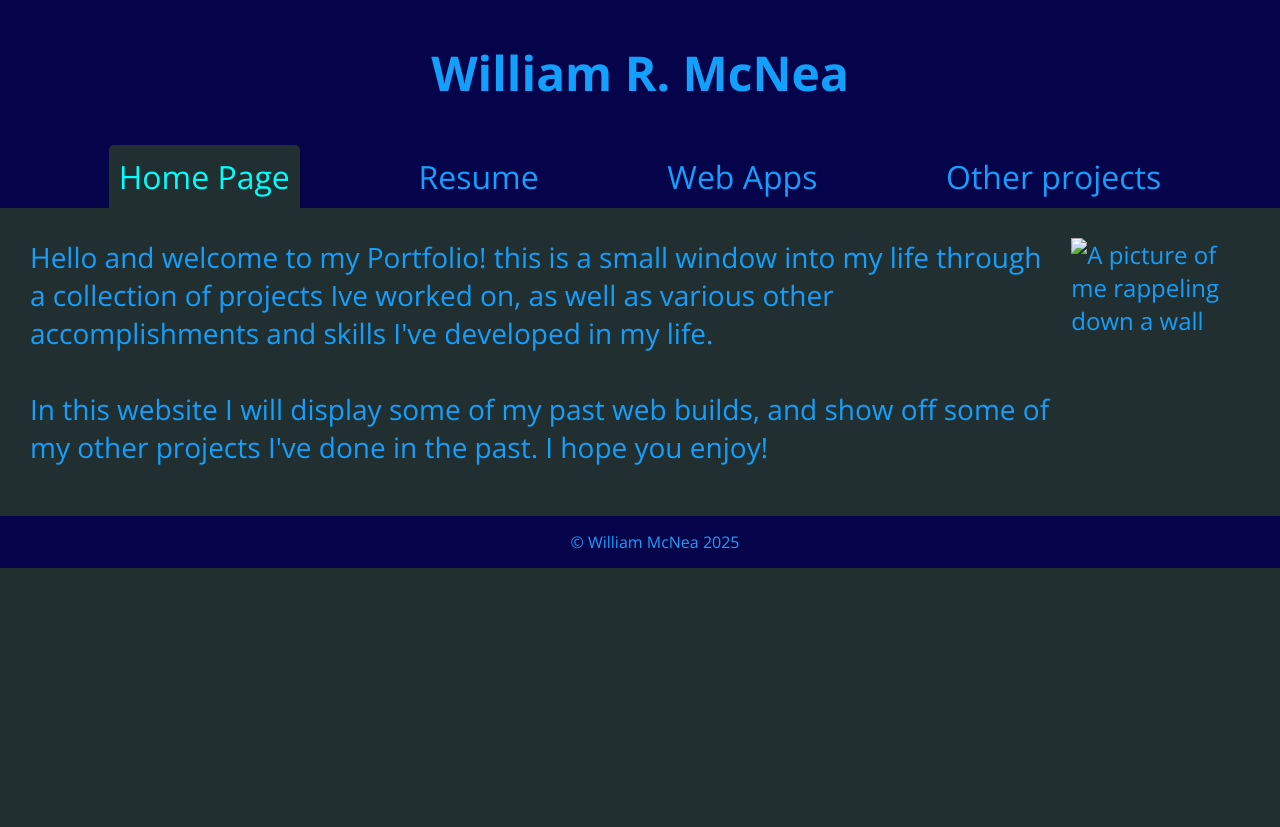
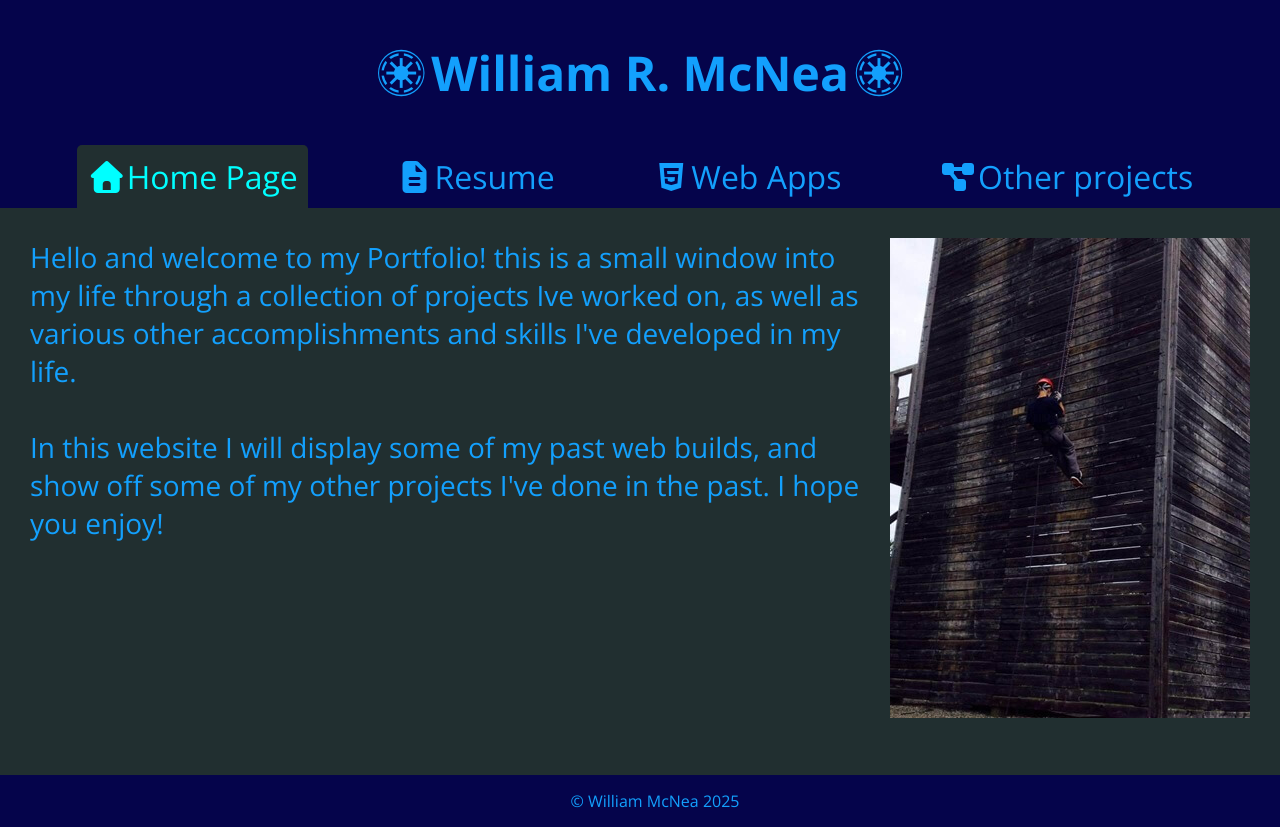
Before and after one commit to fileman04/Portfolio, a plain HTML site: page index.html in a window 1280 px wide. Shown: the top 827 px of the page. Before the commit the page ends 800 px from the top, so only its background shows below. Drawn offline with nearby package versions, Linux system fonts and the light colour scheme; the site is published under a folder, as on GitHub Pages, so addresses that start at the root find nothing.

Commit message:
fixed urls in home page

```diff
--- a/index.html
+++ b/index.html
@@ -5,17 +5,17 @@
         <meta name="viewport" content="width=device-width, initial-scale=1.0">
         <title>William McNea Portfolio</title>
         <link rel="stylesheet" type="text/css" href="css/styles.css">
-        <link rel="stylesheet" href="/assets/css/all.css">
+        <link rel="stylesheet" href="assets/css/all.css">
     </head>
     <body class="g-base">
         <div id="p-home">
             <header class="g-header">
                 <h2><i class="fa-brands fa-galactic-republic"></i>William R. McNea<i class="fa-brands fa-galactic-republic"></i></h2>
                 <nav id="s-navigation">
-                    <a href="/index.html" class="on-page"><i class="fa-solid fa-home"></i>Home Page</a>
-                    <a href="/Resume.html"><i class="fa-solid fa-file-lines"></i>Resume</a>
-                    <a href="/WebApps.html"><i class="fa-brands fa-html5"></i>Web Apps</a>
-                    <a href="/OtherProjects.html"><i class="fa-solid fa-diagram-project"></i>Other projects</a>
+                    <a href="index.html" class="on-page"><i class="fa-solid fa-home"></i>Home Page</a>
+                    <a href="Resume.html"><i class="fa-solid fa-file-lines"></i>Resume</a>
+                    <a href="WebApps.html"><i class="fa-brands fa-html5"></i>Web Apps</a>
+                    <a href="OtherProjects.html"><i class="fa-solid fa-diagram-project"></i>Other projects</a>
                 </nav>
             </header>
             <main class="g-main">
@@ -24,7 +24,7 @@
                     In this website I will display some of my past web builds, and show off some of my other projects I've done in the past. I hope you enjoy!
                 </div>
                 <div id="s-picture">
-                    <img src="/images/IMG_0191.jpg" alt="A picture of me rappeling down a wall">
+                    <img src="images/IMG_0191.jpg" alt="A picture of me rappeling down a wall">
                 </div>
             </main>
             <footer class="g-footer">
```
